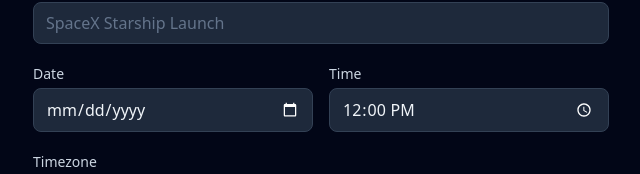
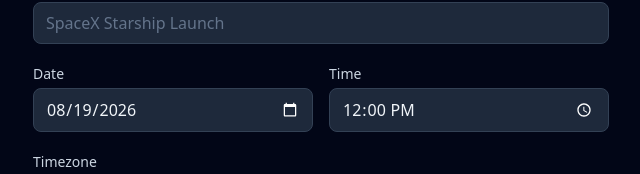
Before and after one commit to d3473r/what-the-time, a Nuxt app: page / in a window 1280 px wide. Shown: the part 158-332 px from the top of the page, without its empty margins (319-959 px from the left). Built offline with nearby package versions, Linux system fonts and the light colour scheme.

Commit message:
Prefill date picker with today's date using date-fns

```diff
--- a/app/components/EventForm.vue
+++ b/app/components/EventForm.vue
@@ -1,5 +1,6 @@
 <script setup lang="ts">
 import { ref, reactive } from 'vue'
+import { format } from 'date-fns'
 import { TZDate } from '@date-fns/tz'
 import { encodeEvent, type EventPayload } from '~/composables/useEventCodec'
 import { useTimezones } from '~/composables/useTimezones'
@@ -12,7 +13,7 @@
 
 const form = reactive({
   title: '',
-  date: '',
+  date: format(new TZDate(Date.now(), localTz), 'yyyy-MM-dd'),
   time: '12:00',
   timezone: localTz,
   url: ''
```
